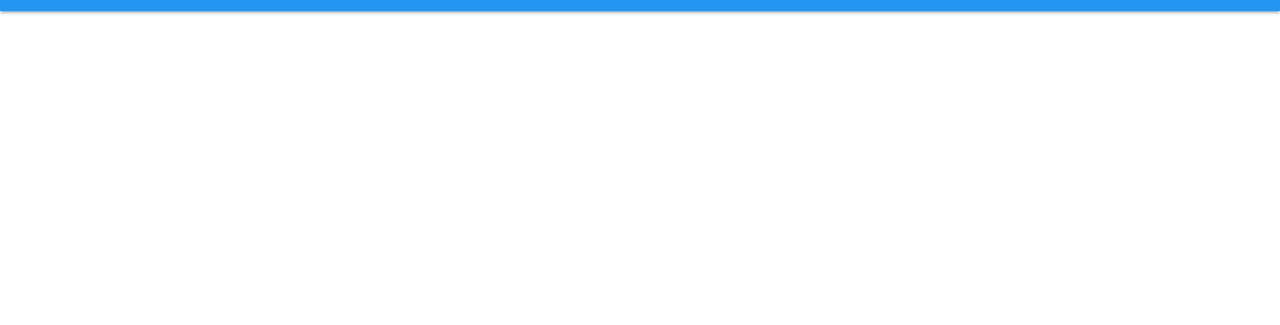
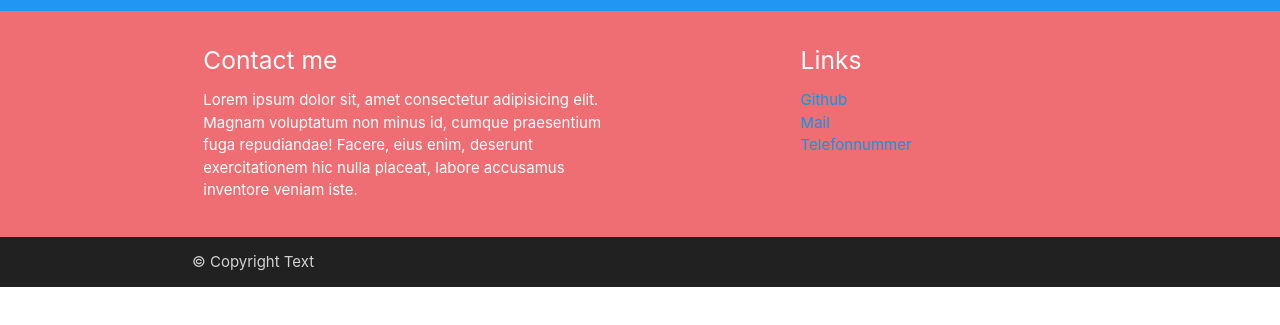
Before and after one commit to Glup3/portfolio, a plain HTML site: page index.html in a window 1280 px wide. Shown: the part 53-378 px from the top of the page. Drawn offline with nearby package versions, Linux system fonts and the light colour scheme.

Commit message:
add footer

```diff
--- a/index.html
+++ b/index.html
@@ -44,6 +44,29 @@
     <!-- Section 3: My Projects -->
 
   <!-- Footer: Contact Me -->
+  <footer class="page-footer">
+    <div class="container">
+      <div class="row">
+        <div class="col s12 l6">
+          <h5>Contact me</h5>
+          <p>Lorem ipsum dolor sit, amet consectetur adipisicing elit. Magnam voluptatum non minus id, cumque praesentium fuga repudiandae! Facere, eius enim, deserunt exercitationem hic nulla placeat, labore accusamus inventore veniam iste.</p>
+        </div>
+        <div class="col s12 l4 offset-l2">
+            <h5>Links</h5>
+            <ul>
+                <li><a href="#">Github</a></li>
+                <li><a href="#">Mail</a></li>
+                <li><a href="#">Telefonnummer</a></li>
+            </ul>
+        </div>
+      </div>
+    </div>
+    <div class="footer-copyright grey darken-4">
+      <div class="container">
+        &copy; Copyright Text
+      </div>
+    </div>
+  </footer>
 
   <script src="https://code.jquery.com/jquery-3.3.1.min.js"></script>
   <script src="https://cdnjs.cloudflare.com/ajax/libs/materialize/1.0.0/js/materialize.min.js"></script>
```
